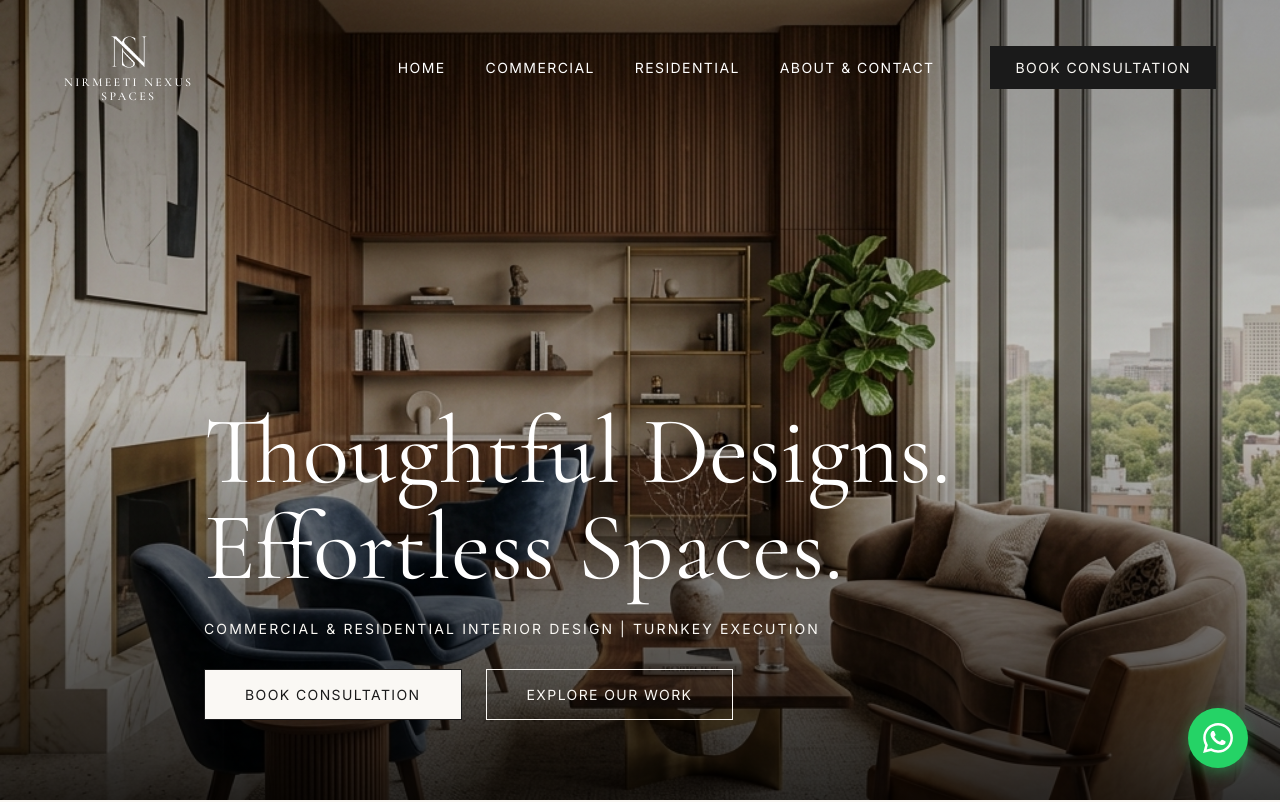
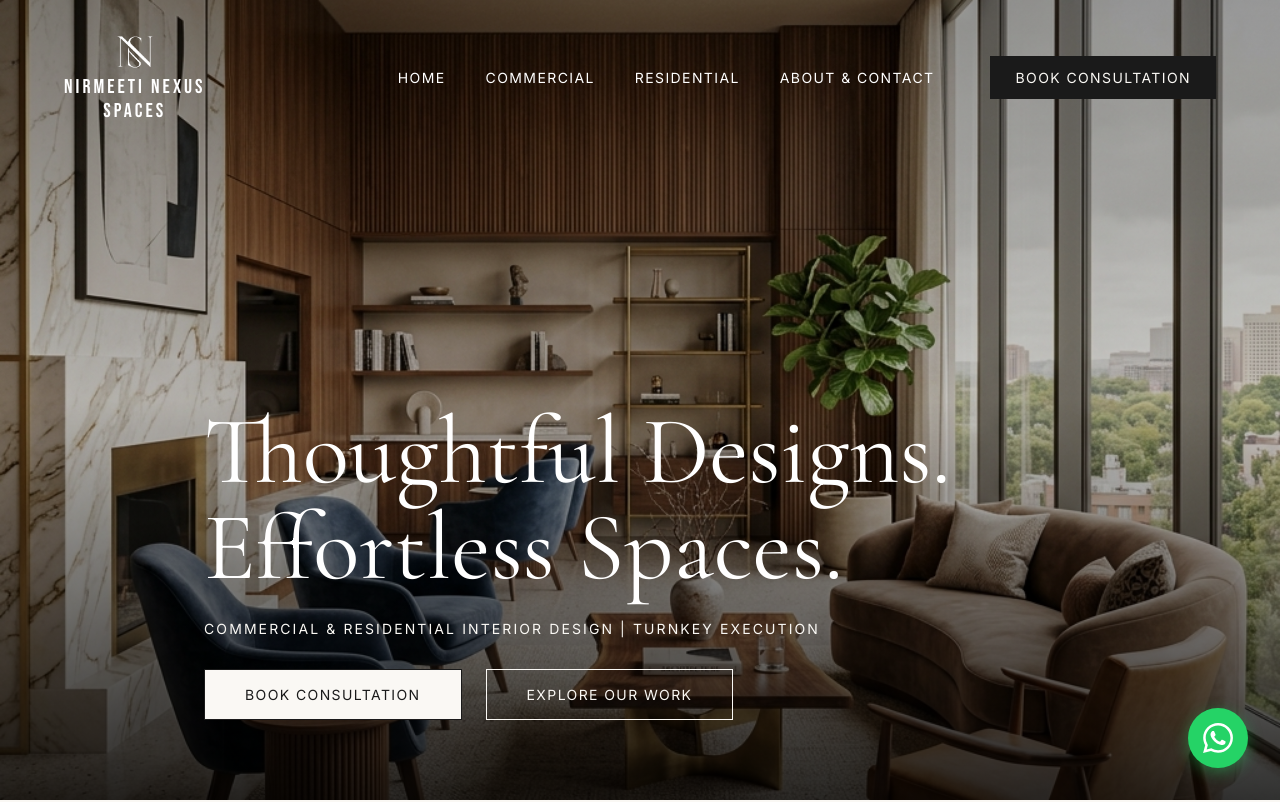
Before and after one commit to nihal7153/nirmeeti_nexus_spaces_llp, a Next.js app: page / in a window 1280 px wide. Shown: the top 802 px of the page. Built offline with nearby package versions, Linux system fonts and the light colour scheme.

Commit message:
Update company name font to Bebas Neue

```diff
--- a/src/app/globals.css
+++ b/src/app/globals.css
@@ -1,4 +1,4 @@
-@import url('https://fonts.googleapis.com/css2?family=Cormorant+Garamond:ital,wght@0,300;0,400;0,500;0,600;0,700;1,400&family=Inter:wght@300;400;500;600&display=swap');
+@import url('https://fonts.googleapis.com/css2?family=Bebas+Neue&family=Cormorant+Garamond:ital,wght@0,300;0,400;0,500;0,600;0,700;1,400&family=Inter:wght@300;400;500;600&display=swap');
 
 :root {
   --color-bg-primary: #FAF8F4;
@@ -10,6 +10,7 @@
 
   --font-heading: 'Cormorant Garamond', serif;
   --font-body: 'Inter', sans-serif;
+  --font-logo: 'Bebas Neue', sans-serif;
 }
 
 * {
--- a/src/components/Footer.module.css
+++ b/src/components/Footer.module.css
@@ -76,10 +76,10 @@
 }
 
 .footerLogoText {
-  font-family: var(--font-heading);
-  font-size: 1.25rem;
+  font-family: var(--font-logo);
+  font-size: 1.75rem;
   letter-spacing: 0.15em;
-  font-weight: 500;
+  font-weight: normal;
   color: var(--color-text-primary);
   text-transform: uppercase;
 }
--- a/src/components/Navbar.module.css
+++ b/src/components/Navbar.module.css
@@ -44,10 +44,10 @@
 }
 
 .logoText {
-  font-family: var(--font-heading);
-  font-size: 0.75rem;
-  letter-spacing: 0.2em;
-  font-weight: 500;
+  font-family: var(--font-logo);
+  font-size: 1.25rem;
+  letter-spacing: 0.15em;
+  font-weight: normal;
   text-transform: uppercase;
 }
 
```
